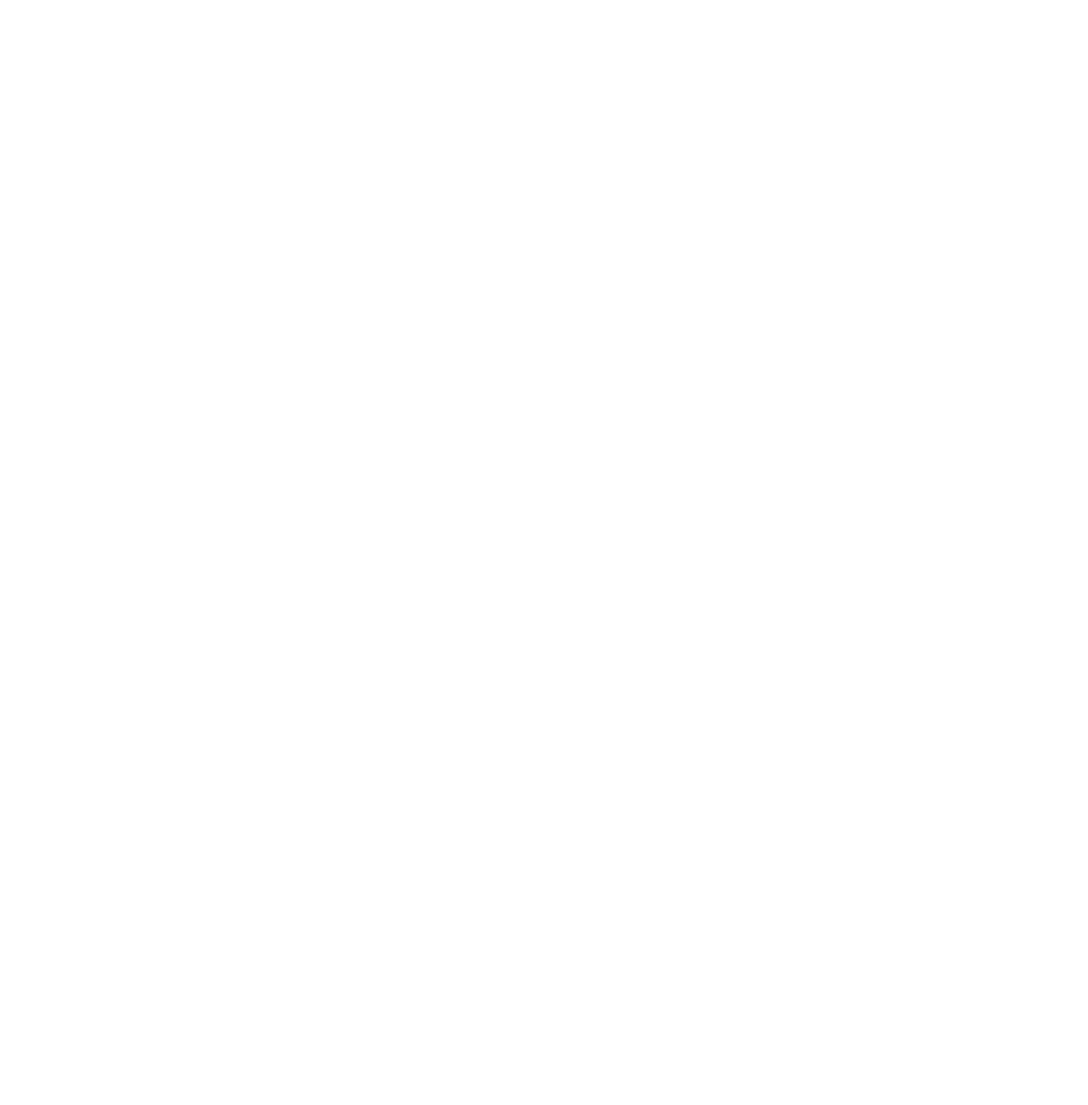
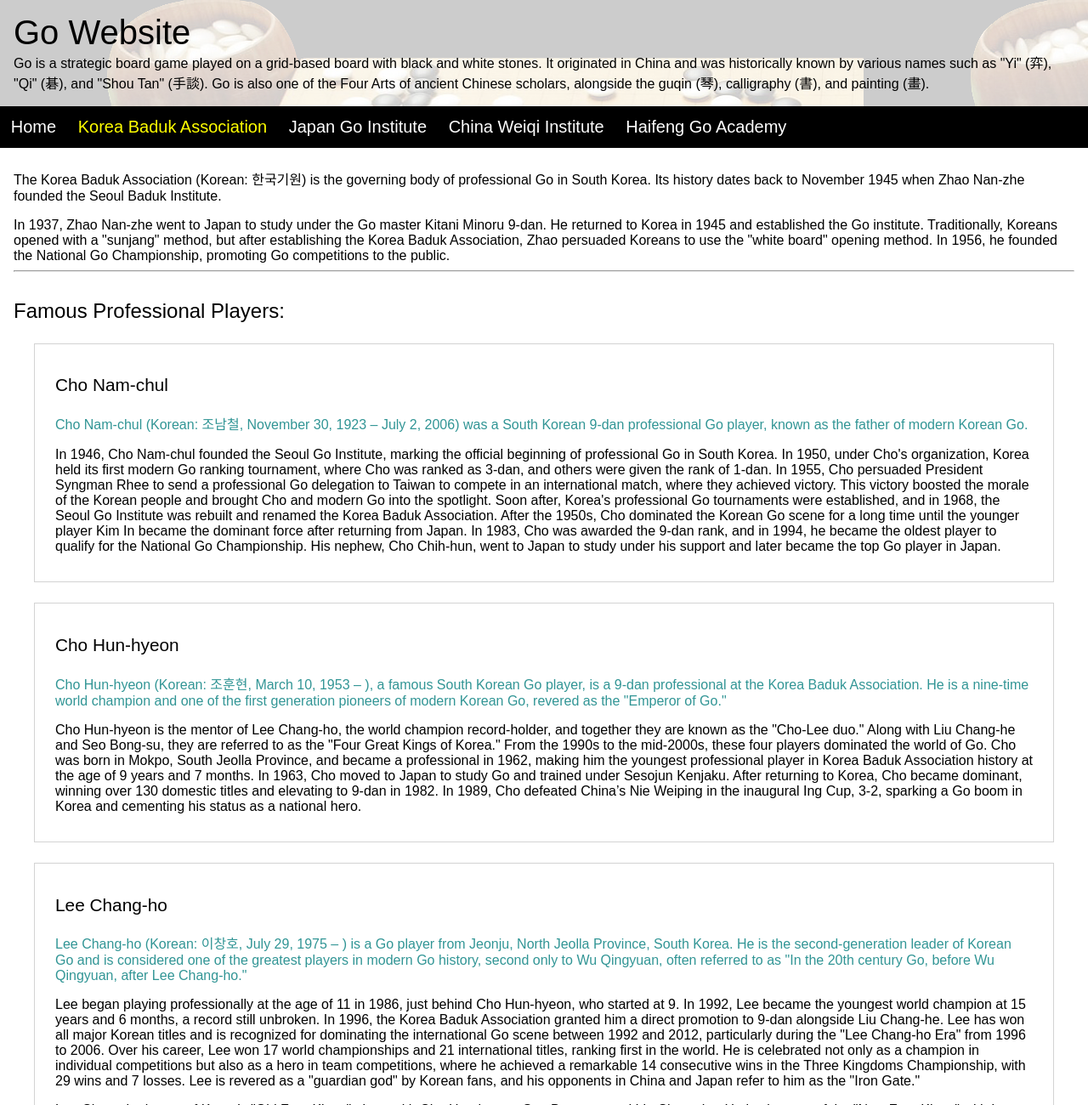
Before and after one commit to renew-key/Go-Website-project, a plain HTML site: page korea.html in a window 1280 px wide. Shown: the top 1300 px of the page at 85% size. Before the commit the page ends 800 px from the top, so only its background shows below. Drawn offline with Linux system fonts and the light colour scheme.

Commit message:
update korea.html

```diff
--- a/korea.html
+++ b/korea.html
@@ -0,0 +1,144 @@
+<!DOCTYPE html>
+<html lang="en">
+
+<head>
+    <meta charset="UTF-8">
+    <meta name="viewport" content="width=device-width, initial-scale=1.0">
+    <title>Go Website | Korea Baduk Association</title>
+    <link rel="stylesheet" href="./style.css">
+</head>
+
+<body>
+    <header>
+        <div class="top">
+            <h1>Go Website</h1>
+            <h3>Go is a strategic board game played on a grid-based board with black and white stones. It originated in
+                China and was historically known by various names such as "Yi" (弈), "Qi" (碁), and "Shou Tan" (手談). Go is
+                also one of the Four Arts of ancient Chinese scholars, alongside the guqin (琴), calligraphy (書), and
+                painting (畫).</h3>
+        </div>
+        <nav>
+            <ul>
+                <li><a href="./index.html">Home</a></li>
+                <li><a class="active" href="#">Korea Baduk Association</a></li>
+                <li><a href="./japan.html">Japan Go Institute</a></li>
+                <li><a href="./china.html">China Weiqi Institute</a></li>
+                <li><a href="./taiwan.html">Haifeng Go Academy </a></li>
+            </ul>
+        </nav>
+    </header>
+    <main calss="no-flex">
+        <section>
+            <p> The Korea Baduk Association (Korean: 한국기원) is the governing body of professional Go in South Korea. Its
+                history dates back to November 1945 when Zhao Nan-zhe founded the Seoul Baduk Institute. </p>
+            <p> In 1937, Zhao Nan-zhe went to Japan to study under the Go master Kitani Minoru 9-dan. He returned to
+                Korea in 1945 and established the Go institute. Traditionally, Koreans opened with a "sunjang" method,
+                but after establishing the Korea Baduk Association, Zhao persuaded Koreans to use the "white board"
+                opening method. In 1956, he founded the National Go Championship, promoting Go competitions to the
+                public. </p>
+            <hr />
+        </section>
+
+        <section>
+            <h3 class="korea-title">Famous Professional Players:</h3>
+            <div class="player">
+                <h4>Cho Nam-chul</h4>
+                <h5>
+                    Cho Nam-chul (Korean: 조남철, November 30, 1923 – July 2, 2006) was a South Korean 9-dan professional
+                    Go player, known as the father of modern Korean Go.
+                </h5>
+                <p>
+                    In 1946, Cho Nam-chul founded the Seoul Go Institute, marking the official beginning of professional
+                    Go in South Korea. In 1950, under Cho's organization, Korea held its first modern Go ranking
+                    tournament, where Cho was ranked as 3-dan, and others were given the rank of 1-dan. In 1955, Cho
+                    persuaded President Syngman Rhee to send a professional Go delegation to Taiwan to compete in an
+                    international match, where they achieved victory. This victory boosted the morale of the Korean
+                    people and brought Cho and modern Go into the spotlight. Soon after, Korea's professional Go
+                    tournaments were established, and in 1968, the Seoul Go Institute was rebuilt and renamed the Korea
+                    Baduk Association.
+                    After the 1950s, Cho dominated the Korean Go scene for a long time until the younger player Kim In
+                    became the dominant force after returning from Japan. In 1983, Cho was awarded the 9-dan rank, and
+                    in 1994, he became the oldest player to qualify for the National Go Championship. His nephew, Cho
+                    Chih-hun, went to Japan to study under his support and later became the top Go player in Japan.
+                </p>
+            </div>
+
+            <div class="player">
+                <h4>Cho Hun-hyeon</h4>
+                <h5>
+                    Cho Hun-hyeon (Korean: 조훈현, March 10, 1953 – ), a famous South Korean Go player, is a 9-dan
+                    professional at the Korea Baduk Association. He is a nine-time world champion and one of the first
+                    generation pioneers of modern Korean Go, revered as the "Emperor of Go."
+                </h5>
+                <p>
+                    Cho Hun-hyeon is the mentor of Lee Chang-ho, the world champion record-holder, and together they are
+                    known as the "Cho-Lee duo." Along with Liu Chang-he and Seo Bong-su, they are referred to as the
+                    "Four Great Kings of Korea." From the 1990s to the mid-2000s, these four players dominated the world
+                    of Go.
+                    Cho was born in Mokpo, South Jeolla Province, and became a professional in 1962, making him the
+                    youngest professional player in Korea Baduk Association history at the age of 9 years and 7 months.
+                    In 1963, Cho moved to Japan to study Go and trained under Sesojun Kenjaku. After returning to Korea,
+                    Cho became dominant, winning over 130 domestic titles and elevating to 9-dan in 1982. In 1989, Cho
+                    defeated China’s Nie Weiping in the inaugural Ing Cup, 3-2, sparking a Go boom in Korea and
+                    cementing his status as a national hero.
+                </p>
+            </div>
+
+            <div class="player">
+                <h4>Lee Chang-ho</h4>
+                <h5>
+                    Lee Chang-ho (Korean: 이창호, July 29, 1975 – ) is a Go player from Jeonju, North Jeolla Province,
+                    South Korea. He is the second-generation leader of Korean Go and is considered one of the greatest
+                    players in modern Go history, second only to Wu Qingyuan, often referred to as "In the 20th century
+                    Go, before Wu Qingyuan, after Lee Chang-ho."
+                </h5>
+                <p>
+                    Lee began playing professionally at the age of 11 in 1986, just behind Cho Hun-hyeon, who started at
+                    9. In 1992, Lee became the youngest world champion at 15 years and 6 months, a record still
+                    unbroken. In 1996, the Korea Baduk Association granted him a direct promotion to 9-dan alongside Liu
+                    Chang-he. Lee has won all major Korean titles and is recognized for dominating the international Go
+                    scene between 1992 and 2012, particularly during the "Lee Chang-ho Era" from 1996 to 2006.
+                    Over his career, Lee won 17 world championships and 21 international titles, ranking first in the
+                    world. He is celebrated not only as a champion in individual competitions but also as a hero in team
+                    competitions, where he achieved a remarkable 14 consecutive wins in the Three Kingdoms Championship,
+                    with 29 wins and 7 losses. Lee is revered as a "guardian god" by Korean fans, and his opponents in
+                    China and Japan refer to him as the "Iron Gate."
+                </p>
+                <p>
+                    Lee Chang-ho is part of Korea’s "Old Four Kings" along with Cho Hun-hyeon, Seo Bong-su, and Liu
+                    Chang-he. He is also part of the "New Four Kings" with Lee Se-dol, Park Young-hun, and Choi
+                    Jeong-hwan. Together with Chinese player Gu Li, they are called the "Twin Heroes." However, despite
+                    the similarities in name pronunciation, domestic records, and their match-ups with China's Chang
+                    Hao, Lee's international achievements and head-to-head results are far superior.
+                </p>
+            </div>
+
+            <div class="player">
+                <h4>Lee Se-dol</h4>
+                <h5>
+                    Lee Se-dol (Korean: 이세돌, March 2, 1983 – ), a South Korean 9-dan Go player, grew up in the village
+                    of Baegimdo in Sinan County, Jeollanam-do, which earned him the nickname "Baegimdo Boy." Early in
+                    his career, he achieved remarkable results in Korea and was called the "Undefeated Boy." He is the
+                    third-generation leader of Korean Go, and alongside Lee Chang-ho, is known as the "Big and Small
+                    Lee." He is also part of the "New Four Kings" along with Lee Chang-ho, Park Young-hun, and Choi
+                    Jeong-hwan, and is considered one of the "Twin Heroes" with Chinese player Gu Li.
+                </h5>
+                <p>
+                    Lee Se-dol is known for his sharp and aggressive style, especially in large-scale attacks, and was
+                    famously referred to as "Fourteen-Dan" during his middle game. However, as he matured, he became a
+                    more well-rounded player, capable of both offense and defense. His style became softer and more
+                    unpredictable, often creating "ghost moves" and winning in extraordinary ways. He is also famous for
+                    his mental strength, often making comebacks in major world championships.
+                    Lee's rivalry with Chinese player Gu Li between 2005 and 2010 attracted great attention, with their
+                    records being nearly even, solidifying them as the top two players of the time. In 2016, Lee
+                    famously competed against Google's AlphaGo program in a five-game match. Although he lost 1-4, his
+                    single victory showed that humans could still defeat computers.
+                </p>
+            </div>
+        </section>
+
+    </main>
+
+</body>
+
+</html>
--- a/style.css
+++ b/style.css
@@ -99,3 +99,29 @@ p {
 section.right ul{
     margin-left: 2rem;
 }
+
+
+main.no-flex{
+  display: block;
+}
+
+.korea-title{
+ font-size: 1.5rem;
+}
+
+.player{
+    border: 1px lightgray solid;
+    margin: 1.5rem;
+    padding: 1.5rem;
+}
+
+.player h4{
+    font-size: 1.3rem;
+    padding: 0.8rem 0rem;
+}
+
+.player h5{
+    color: rgb(49, 149, 149);
+    font-size: 1rem;
+    padding: 0.5rem 0rem;
+}
```
